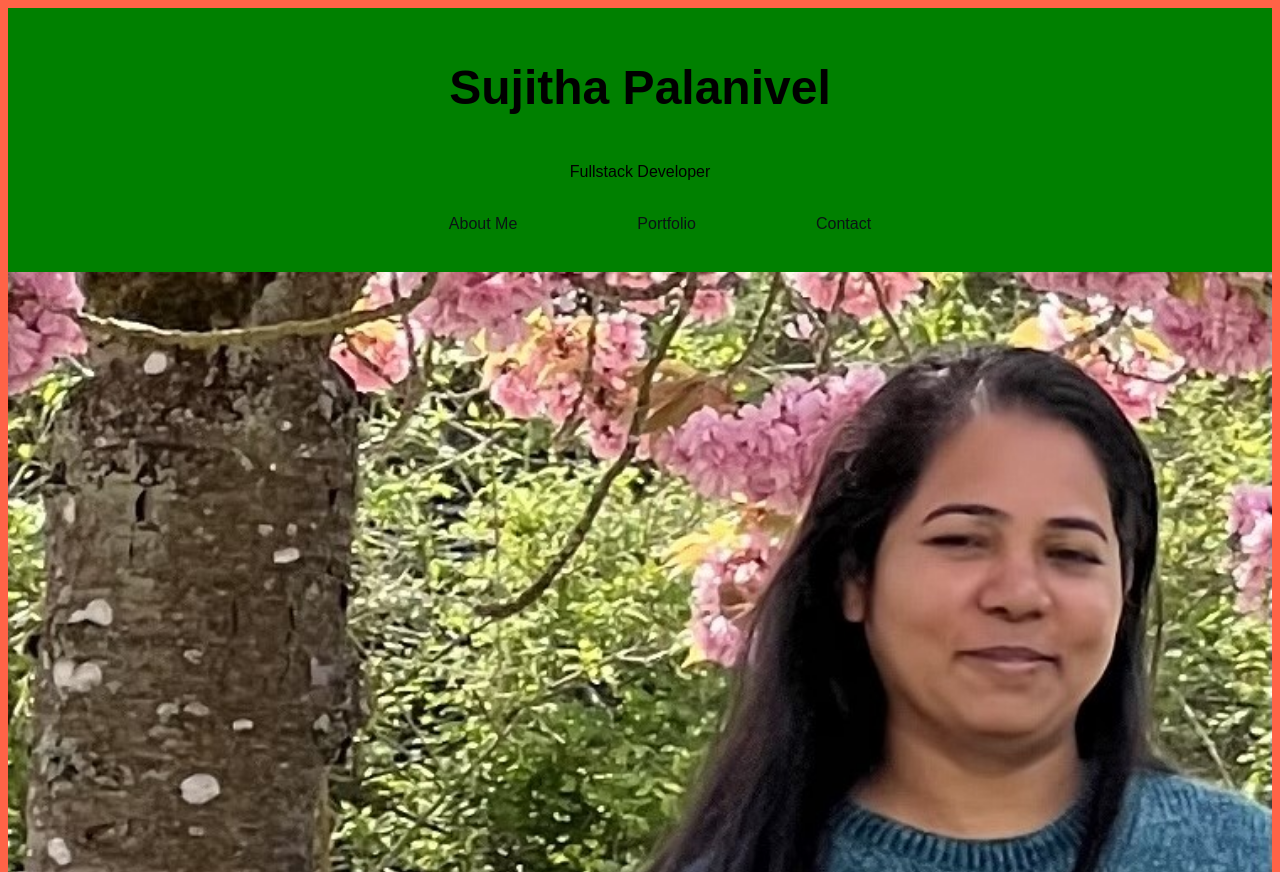
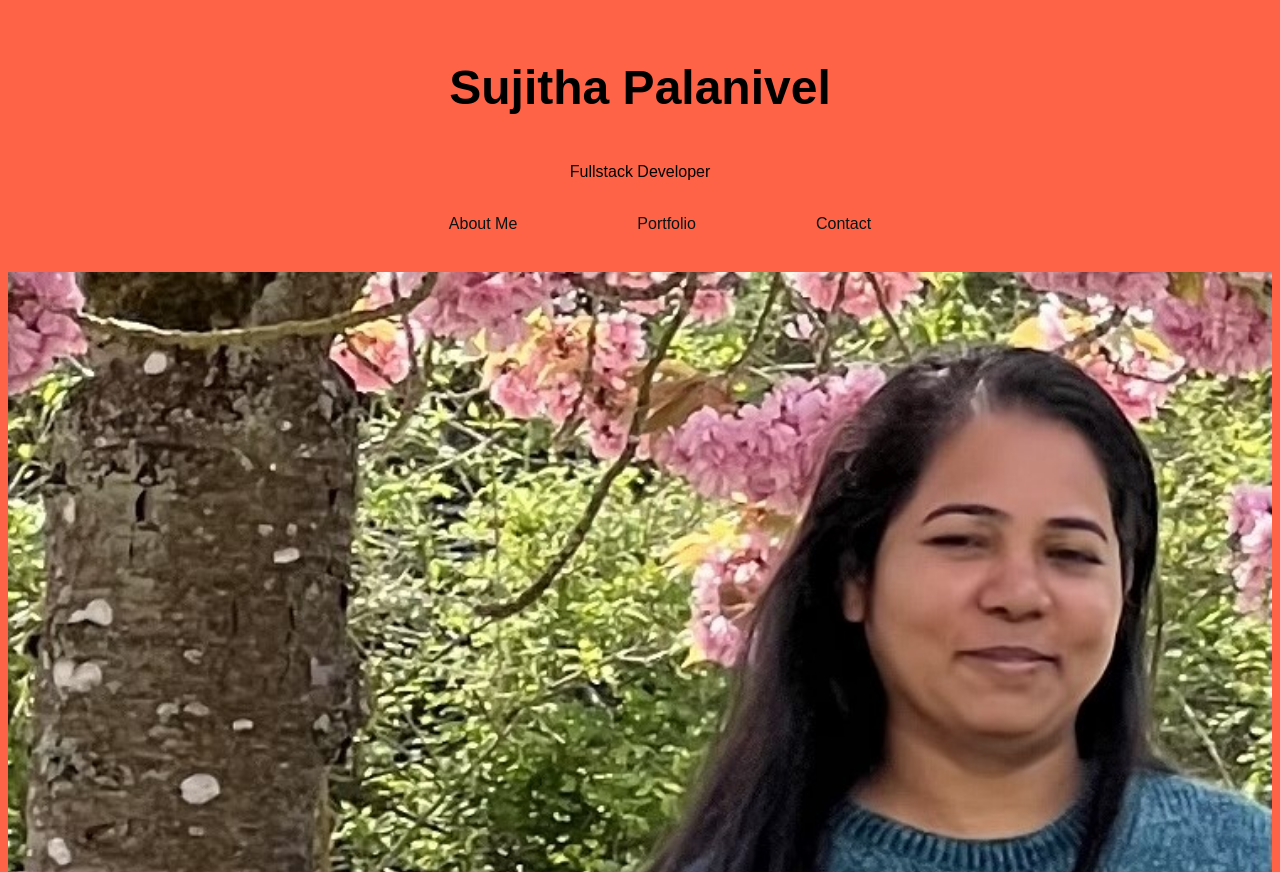
Before and after one commit to Sujipals/portfolio-website, a plain HTML site: page index.html in a window 1280 px wide. Shown: the top 872 px of the page. Drawn offline with Linux system fonts and the light colour scheme.

Commit message:
make header red

```diff
--- a/style.css
+++ b/style.css
@@ -29,7 +29,7 @@ img {
 }
 
 header {
-  background-color: green;
+  background-color: tomato;
   color: black(128, 128, 128);
   text-align: center;
   padding: 10px 0;
```
